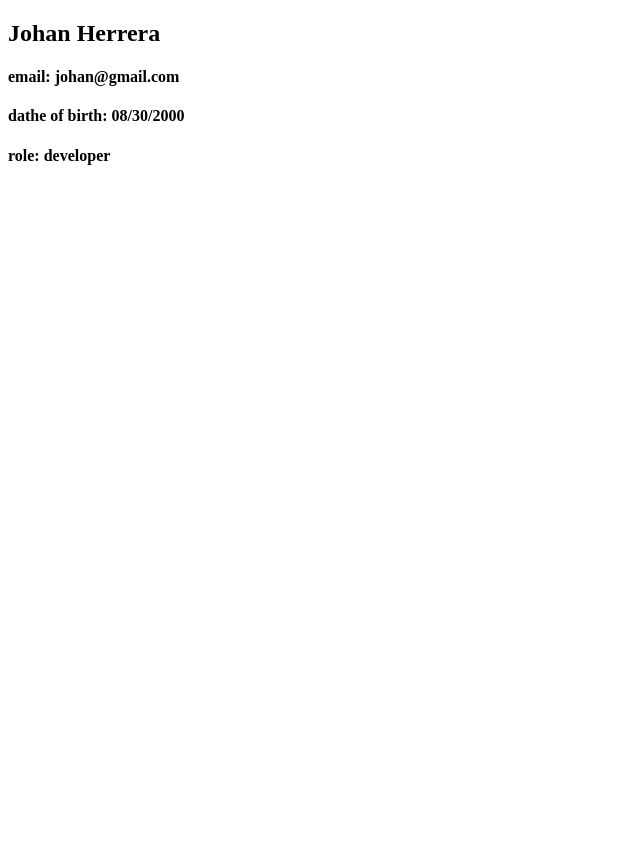
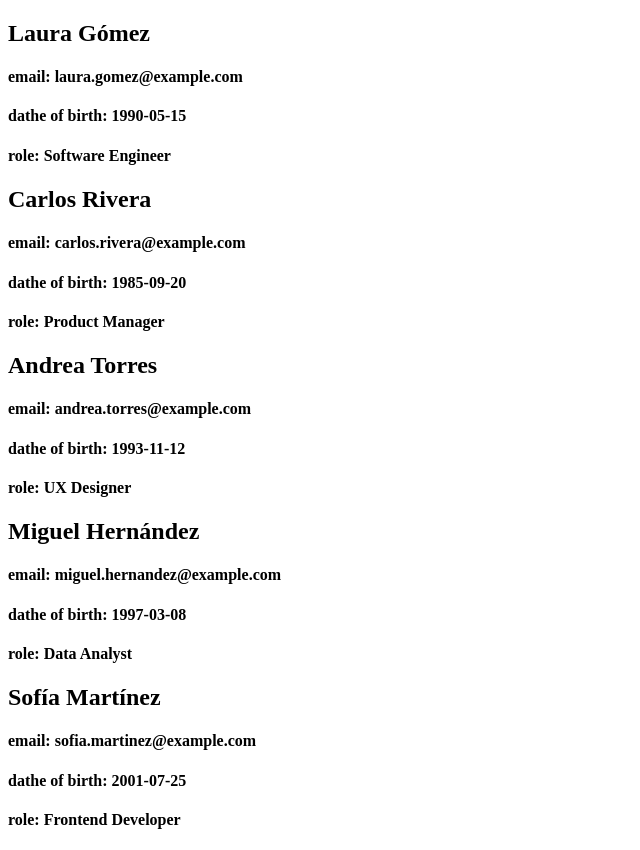
Before and after one commit to Johanh0/GI-React, a React (Vite) app: page / in a window 1280 px wide. Shown: the whole page, without its empty margins (0-640 px from the left). Before the commit the page ends 800 px from the top, so only its background shows below. Built offline with nearby package versions, Linux system fonts and the light colour scheme.

Commit message:
Challenge hard done.

```diff
--- a/src/App.jsx
+++ b/src/App.jsx
@@ -1,15 +1,13 @@
 import BasicInfo from "./components/BasicInfo";
+import users from "./utils/users";
 
 function App() {
   return (
     <>
       <section>
-        <BasicInfo
-          name="Johan Herrera"
-          email="johan@gmail.com"
-          dateOfBirth="08/30/2000"
-          role="developer"
-        />
+        {users.map((user, index) => (
+          <BasicInfo key={index} {...user} />
+        ))}
       </section>
     </>
   );
--- /dev/null
+++ b/src/utils/users.js
@@ -0,0 +1,34 @@
+const users = [
+  {
+    name: "Laura Gómez",
+    email: "laura.gomez@example.com",
+    dateOfBirth: "1990-05-15",
+    role: "Software Engineer",
+  },
+  {
+    name: "Carlos Rivera",
+    email: "carlos.rivera@example.com",
+    dateOfBirth: "1985-09-20",
+    role: "Product Manager",
+  },
+  {
+    name: "Andrea Torres",
+    email: "andrea.torres@example.com",
+    dateOfBirth: "1993-11-12",
+    role: "UX Designer",
+  },
+  {
+    name: "Miguel Hernández",
+    email: "miguel.hernandez@example.com",
+    dateOfBirth: "1997-03-08",
+    role: "Data Analyst",
+  },
+  {
+    name: "Sofía Martínez",
+    email: "sofia.martinez@example.com",
+    dateOfBirth: "2001-07-25",
+    role: "Frontend Developer",
+  },
+];
+
+export default users;
```
